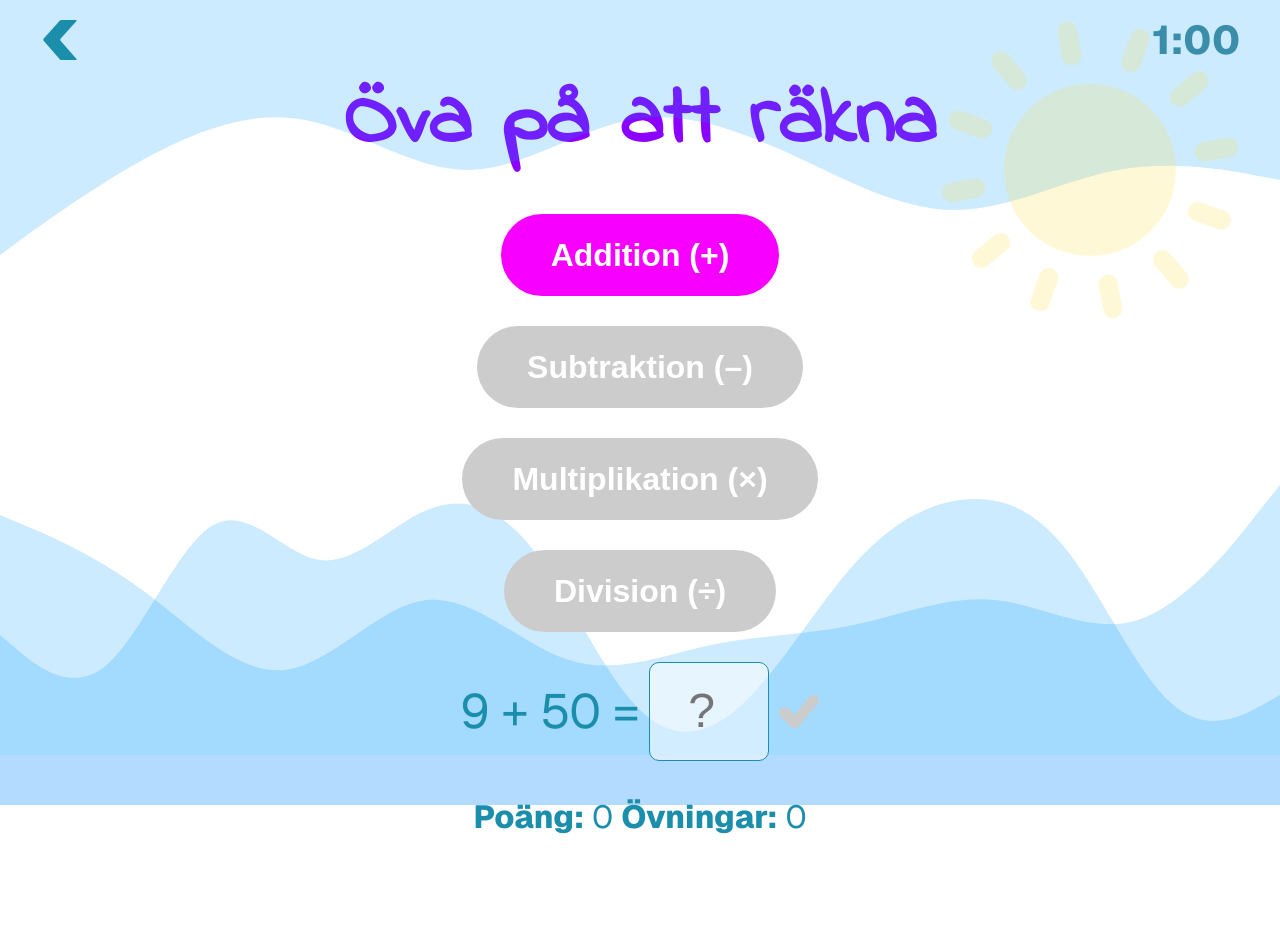
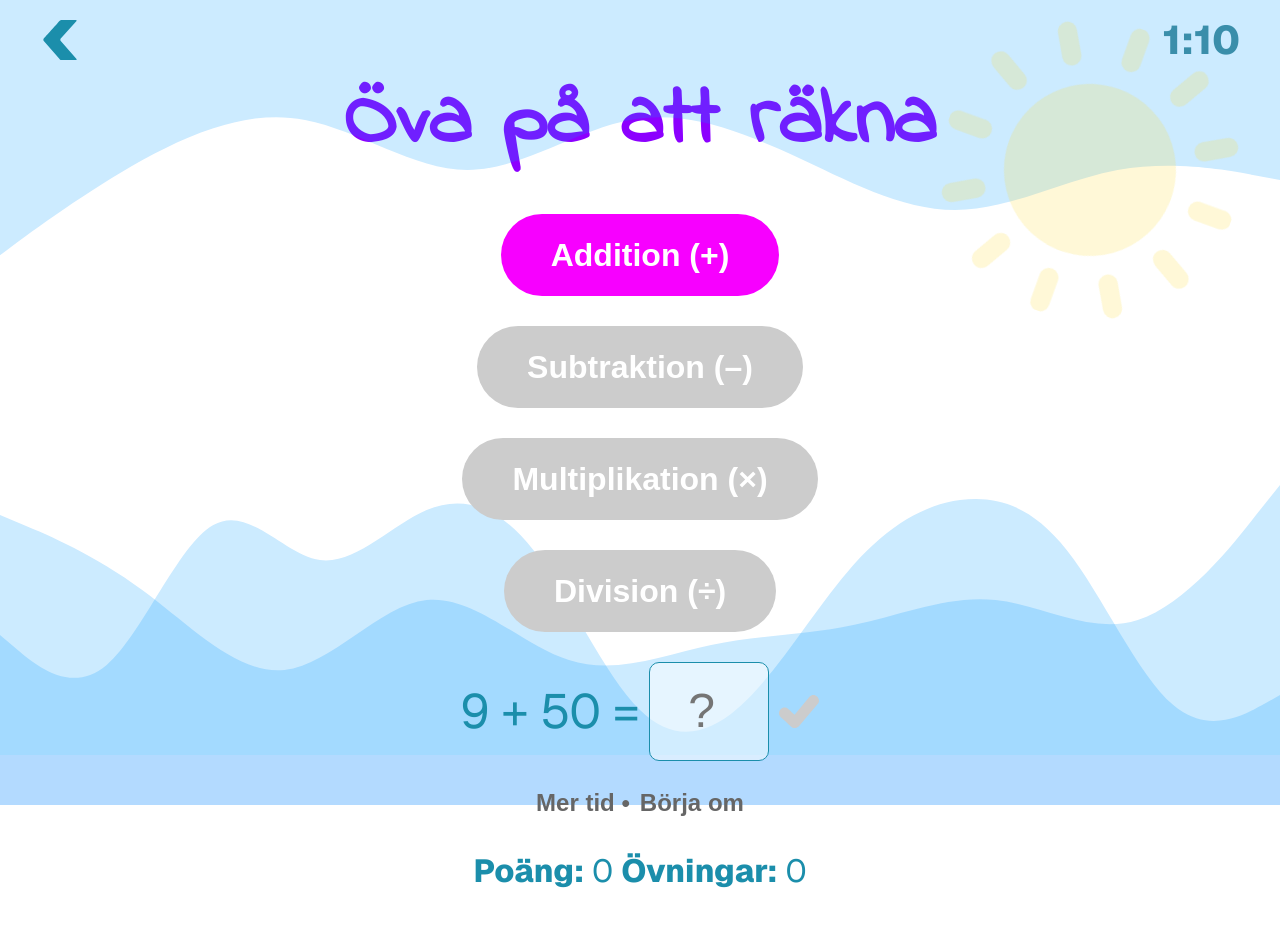
Before and after one commit to calmfors/word-app, a Next.js app: page /math in a window 1280 px wide. Before the commit the page ends 872 px from the top, so only its background shows below. Built offline with nearby package versions, Linux system fonts and the light colour scheme; no server answers.

Commit message:
Increase math duration and add possibility to add extra time

```diff
--- a/src/app/math/page.js
+++ b/src/app/math/page.js
@@ -4,7 +4,7 @@ import subpagesStyles from '../subpages.module.css';
 import React, { useEffect, useState, useRef } from 'react';
 import { postData, getData } from '../lib/appwrite';
 import Header from '../components/Header';
-const duration = 60;
+const duration = 70;
 
 export default function MathProblems() {
   const [selectedType, setSelectedType] = useState('addition'); // Default to addition
@@ -18,6 +18,7 @@ export default function MathProblems() {
   const [enterName, setEnterName] = useState(false);
   const [keyboardOpen, setKeyboardOpen] = useState(false);
   const [startTimer, setStartTimer] = useState(false);
+  const [extraTimeClicked, setExtraTimeClicked] = useState(false);
   const inputRef = useRef(null);
   const intervalRef = useRef(null);
   const styles = { ...pageStyles, ...subpagesStyles };
@@ -110,6 +111,7 @@ export default function MathProblems() {
     setNumberOfCorrectAnswers(0);
     setNumberOfWrongAnswers(0);
     setStartTimer(false);
+    setExtraTimeClicked(false);
     if (intervalRef.current) {
       clearInterval(intervalRef.current);
       intervalRef.current = null;
@@ -168,7 +170,7 @@ export default function MathProblems() {
       type: selectedType,
       correctAnswers: numberOfCorrectAnswers,
       wrongAnswers: numberOfWrongAnswers,
-      time: duration,
+      time: duration + extraTimeClicked ? 20 : 0,
       points: getPoints(),
       name
     };
@@ -214,6 +216,14 @@ export default function MathProblems() {
           </button>
         </div>
           : <p>Laddar...</p>}
+        <section className={styles.buttons}>
+          <button className={styles.grey} onClick={() => {!extraTimeClicked && setTimer(timer + 20); setExtraTimeClicked(true);}}>
+            Mer tid &bull;
+          </button>
+          <button className={styles.grey} onClick={resetGame}>
+            Börja om
+          </button>
+        </section>
         {correctAnswer !== null && (
           <p onClick={() => { correctAnswer ? generateNewProblem : setCorrectAnswer(null); }} className={correctAnswer ? styles.correct : styles.incorrect}>
             {correctAnswer ? 'Rätt svar!' : 'Fel svar, försök igen'}
```
